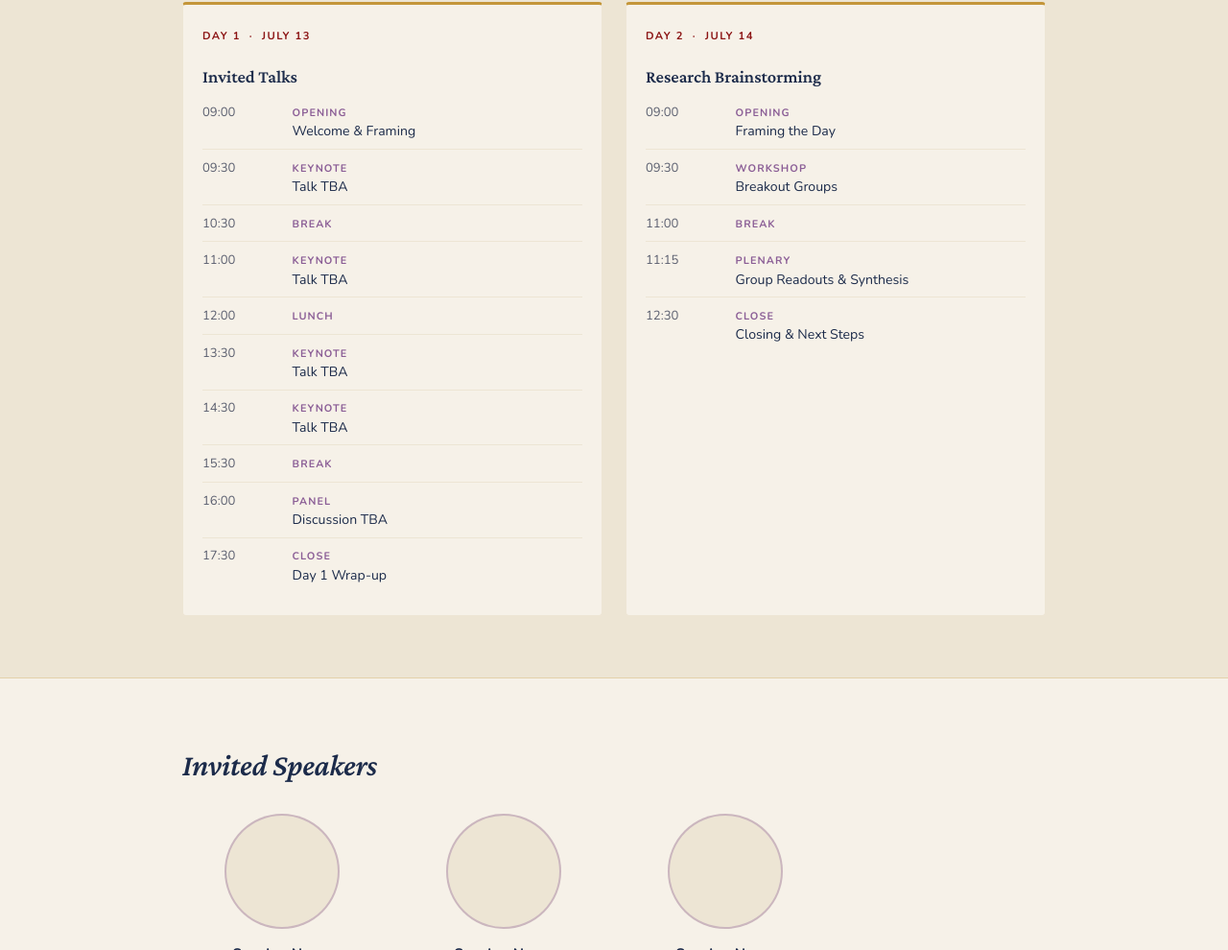
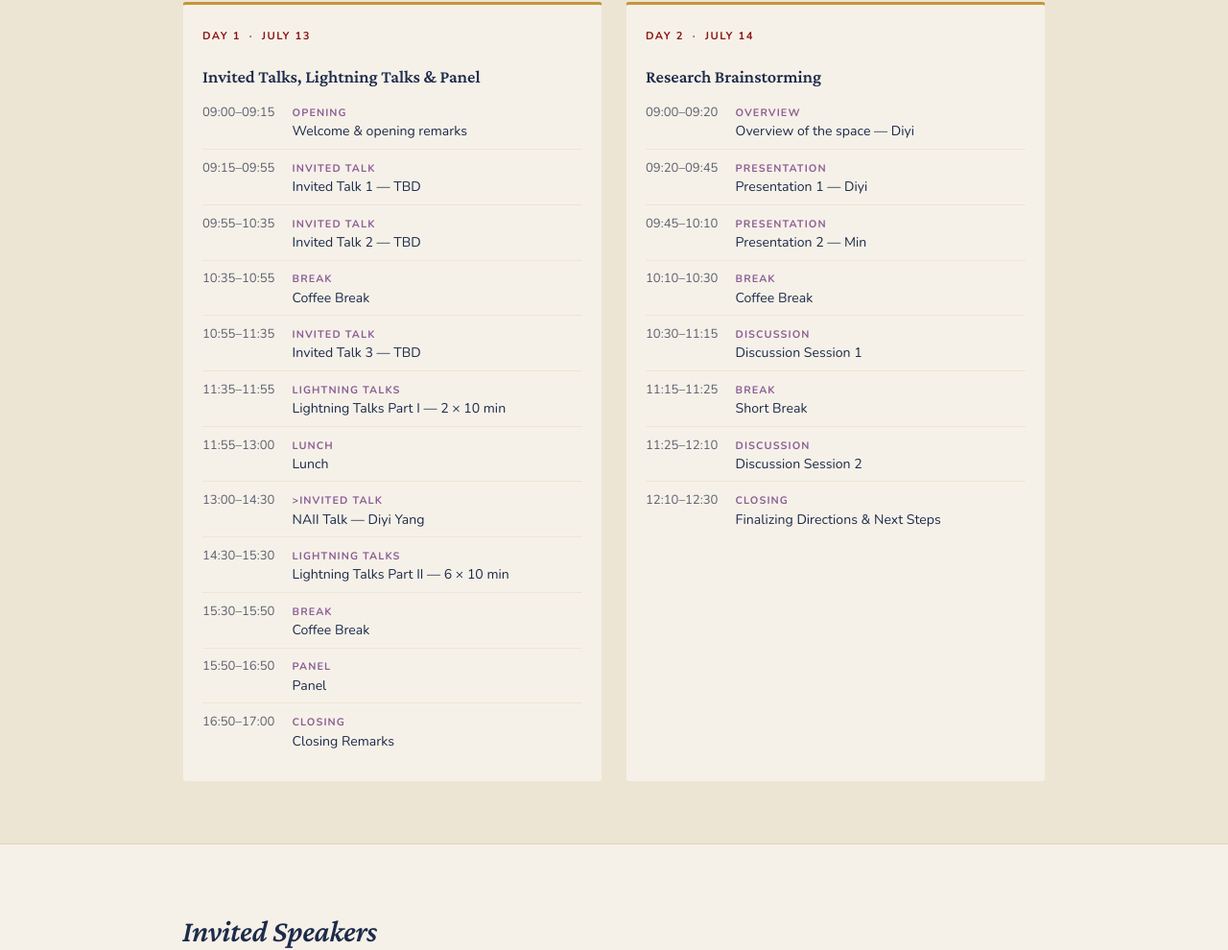
Before and after one commit to Civic-AI-Collaboration/Civic-AI-Collaboration.github.io, a plain HTML site: page index.html in a window 1280 px wide. Shown: the part 1439-2429 px from the top of the page at 96% size. Drawn offline with nearby package versions, Linux system fonts and the light colour scheme.

Commit message:
Update programme section for event schedule

```diff
--- a/index.html
+++ b/index.html
@@ -90,47 +90,55 @@
       <!-- Day 1 -->
       <div class="day-card">
         <span class="day-label">Day 1 &nbsp;·&nbsp; July 13</span>
-          <h3>Invited Talks</h3>
+        <h3>Invited Talks, Lightning Talks &amp; Panel</h3>
 
         <div class="schedule-row">
-            <span class="s-time">09:00</span>
-            <span class="s-event"><span class="s-type">Opening</span>Welcome &amp; Framing</span>
+          <span class="s-time">09:00–09:15</span>
+          <span class="s-event"><span class="s-type">Opening</span>Welcome &amp; opening remarks</span>
         </div>
         <div class="schedule-row">
-            <span class="s-time">09:30</span>
-            <span class="s-event"><span class="s-type">Keynote</span>Talk TBA</span>
+          <span class="s-time">09:15–09:55</span>
+          <span class="s-event"><span class="s-type">Invited Talk</span>Invited Talk 1 &mdash; TBD</span>
         </div>
         <div class="schedule-row">
-            <span class="s-time">10:30</span>
-            <span class="s-event"><span class="s-type">Break</span></span>
+          <span class="s-time">09:55–10:35</span>
+          <span class="s-event"><span class="s-type">Invited Talk</span>Invited Talk 2 &mdash; TBD</span>
         </div>
         <div class="schedule-row">
-            <span class="s-time">11:00</span>
-            <span class="s-event"><span class="s-type">Keynote</span>Talk TBA</span>
+          <span class="s-time">10:35–10:55</span>
+          <span class="s-event"><span class="s-type">Break</span>Coffee Break</span>
         </div>
         <div class="schedule-row">
-            <span class="s-time">12:00</span>
-            <span class="s-event"><span class="s-type">Lunch</span></span>
+          <span class="s-time">10:55–11:35</span>
+          <span class="s-event"><span class="s-type">Invited Talk</span>Invited Talk 3 &mdash; TBD</span>
         </div>
         <div class="schedule-row">
-            <span class="s-time">13:30</span>
-            <span class="s-event"><span class="s-type">Keynote</span>Talk TBA</span>
+          <span class="s-time">11:35–11:55</span>
+          <span class="s-event"><span class="s-type">Lightning Talks</span>Lightning Talks Part I &mdash; 2 × 10 min</span>
         </div>
         <div class="schedule-row">
-            <span class="s-time">14:30</span>
-            <span class="s-event"><span class="s-type">Keynote</span>Talk TBA</span>
+          <span class="s-time">11:55–13:00</span>
+          <span class="s-event"><span class="s-type">Lunch</span>Lunch</span>
         </div>
         <div class="schedule-row">
-            <span class="s-time">15:30</span>
-            <span class="s-event"><span class="s-type">Break</span></span>
+          <span class="s-time">13:00–14:30</span>
+          <span class="s-event"><span class="s-type">>Invited Talk</span>NAII Talk &mdash; Diyi Yang</span>
         </div>
         <div class="schedule-row">
-            <span class="s-time">16:00</span>
-            <span class="s-event"><span class="s-type">Panel</span>Discussion TBA</span>
+          <span class="s-time">14:30–15:30</span>
+          <span class="s-event"><span class="s-type">Lightning Talks</span>Lightning Talks Part II &mdash; 6 × 10 min</span>
         </div>
         <div class="schedule-row">
-            <span class="s-time">17:30</span>
-            <span class="s-event"><span class="s-type">Close</span>Day 1 Wrap-up</span>
+          <span class="s-time">15:30–15:50</span>
+          <span class="s-event"><span class="s-type">Break</span>Coffee Break</span>
+        </div>
+        <div class="schedule-row">
+          <span class="s-time">15:50–16:50</span>
+          <span class="s-event"><span class="s-type">Panel</span>Panel</span>
+        </div>
+        <div class="schedule-row">
+          <span class="s-time">16:50–17:00</span>
+          <span class="s-event"><span class="s-type">Closing</span>Closing Remarks</span>
         </div>
       </div>
 
@@ -140,24 +148,36 @@
           <h3>Research Brainstorming</h3>
 
           <div class="schedule-row">
-            <span class="s-time">09:00</span>
-            <span class="s-event"><span class="s-type">Opening</span>Framing the Day</span>
+            <span class="s-time">09:00–09:20</span>
+            <span class="s-event"><span class="s-type">Overview</span>Overview of the space &mdash; Diyi</span>
           </div>
           <div class="schedule-row">
-            <span class="s-time">09:30</span>
-            <span class="s-event"><span class="s-type">Workshop</span>Breakout Groups</span>
+            <span class="s-time">09:20–09:45</span>
+            <span class="s-event"><span class="s-type">Presentation</span>Presentation 1 &mdash; Diyi</span>
           </div>
           <div class="schedule-row">
-            <span class="s-time">11:00</span>
-            <span class="s-event"><span class="s-type">Break</span></span>
+            <span class="s-time">09:45–10:10</span>
+            <span class="s-event"><span class="s-type">Presentation</span>Presentation 2 &mdash; Min</span>
           </div>
           <div class="schedule-row">
-            <span class="s-time">11:15</span>
-            <span class="s-event"><span class="s-type">Plenary</span>Group Readouts &amp; Synthesis</span>
+            <span class="s-time">10:10–10:30</span>
+            <span class="s-event"><span class="s-type">Break</span>Coffee Break</span>
           </div>
           <div class="schedule-row">
-            <span class="s-time">12:30</span>
-            <span class="s-event"><span class="s-type">Close</span>Closing &amp; Next Steps</span>
+            <span class="s-time">10:30–11:15</span>
+            <span class="s-event"><span class="s-type">Discussion</span>Discussion Session 1</span>
+          </div>
+          <div class="schedule-row">
+            <span class="s-time">11:15–11:25</span>
+            <span class="s-event"><span class="s-type">Break</span>Short Break</span>
+          </div>
+          <div class="schedule-row">
+            <span class="s-time">11:25–12:10</span>
+            <span class="s-event"><span class="s-type">Discussion</span>Discussion Session 2</span>
+          </div>
+          <div class="schedule-row">
+            <span class="s-time">12:10–12:30</span>
+            <span class="s-event"><span class="s-type">Closing</span>Finalizing Directions &amp; Next Steps</span>
           </div>
         </div>
 
```
Lines whose indentation alone changed are shown as unchanged.
